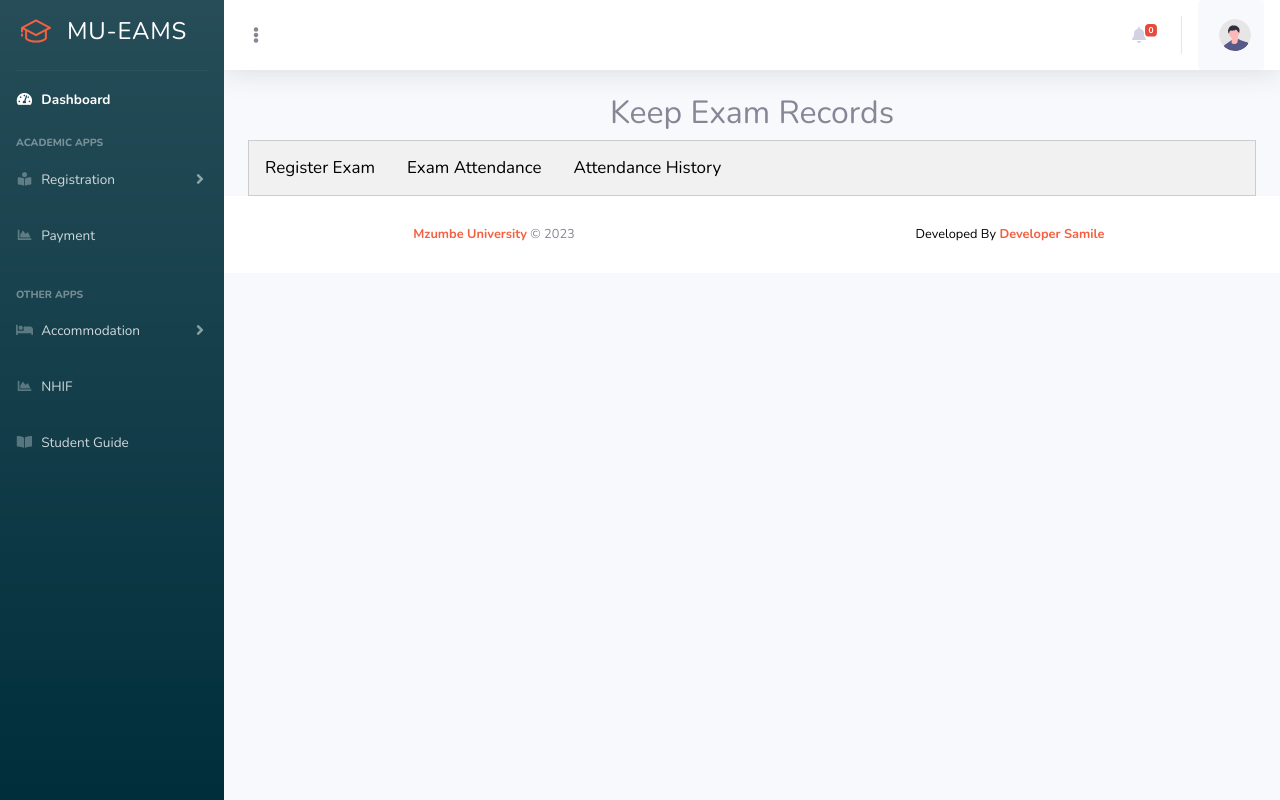
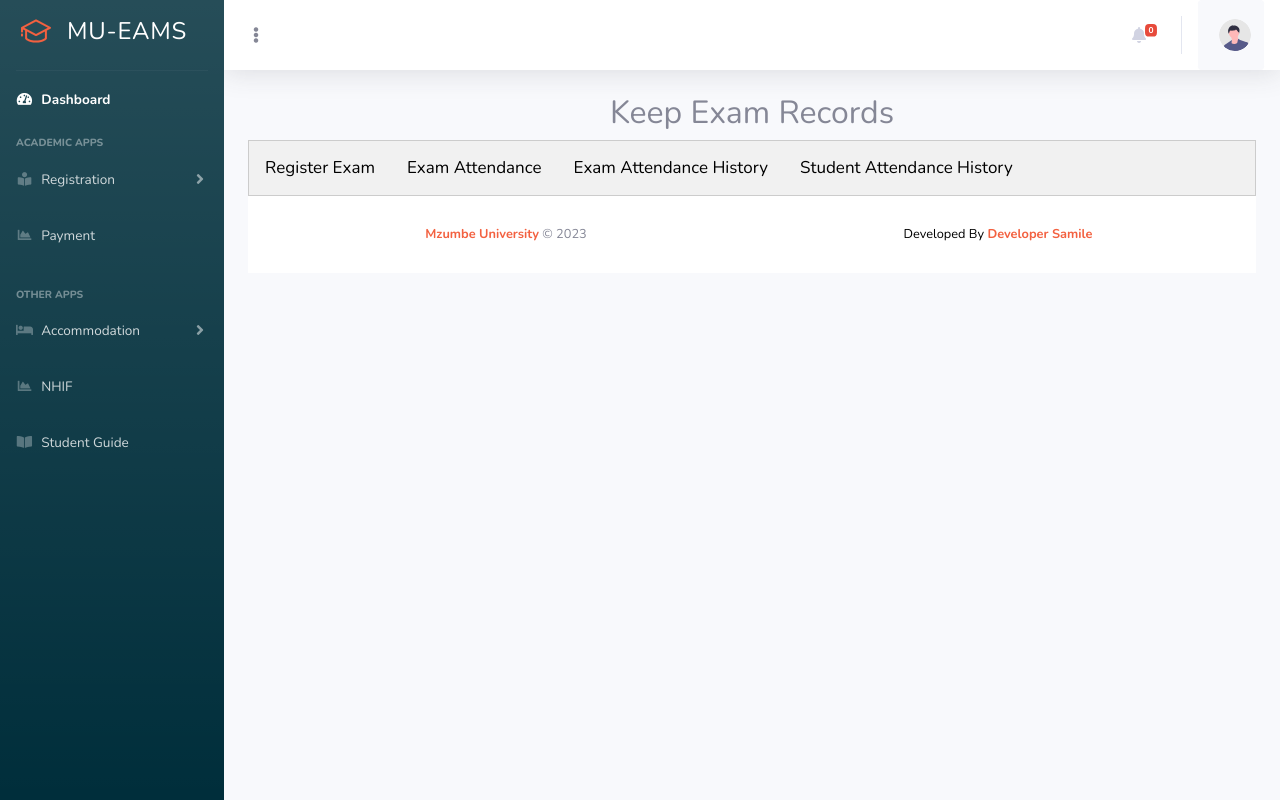
Before and after one commit to yohana-samile/mu-eams, a Django app: page /eams/exam_attendance in a window 1280 px wide. Run offline with Django 4.2, Linux system fonts and the light colour scheme; data that the repository does not hold is empty; some libraries are stand-ins or nearby versions.

Commit message:
small changes on exam attndac

```diff
--- a/eams/models.py
+++ b/eams/models.py
@@ -223,8 +223,8 @@ class Exam_attendace(models.Model):
 class Final_exam_attendence_record(models.Model):
     exam_attendace = models.ForeignKey(Exam_attendace, on_delete=models.CASCADE)
     booklet_number = models.CharField(max_length=100, null=True)
-    signin_flag = models.BinaryField()
-    signout_flag = models.BinaryField(null=True)
+    signin_flag = models.BooleanField(default=True)
+    signout_flag = models.BooleanField(default=True, null=True)
     biometric_data = models.ForeignKey(Biometric_data, on_delete=models.CASCADE)
     class Meta:
         db_table = "final_exam_attendence_record"
--- a/eams/static/js/eams.js
+++ b/eams/static/js/eams.js
@@ -365,14 +365,14 @@ $(document).ready(function(){
                             '<div class="row">' +
                             '<div class="col-md-4">' +
                             '<label for="signin_flag">Sign In</label>' +
-                            '<input type="checkbox" name="signin_flag" id="signin_flag" required>' +
+                            '<input type="checkbox" name="signin_flag" id="signin_flag" value="on" required>' +
                             '</div>' +
                             '<div class="col-md-4">' +
                             '<label for="signout_flag">Sign Out</label>' +
-                            '<input type="checkbox" name="signout_flag" id="signout_flag">' +
+                            '<input type="checkbox" name="signout_flag" id="signout_flag" value="on">' +
                             '</div>' +
                             '<div class="col-md-4">' +
-                            '<p>Biometric <span  class="text-danger"> False</span></p></label>' +
+                            '<p>Biometric <span class="biometric-status text-danger">False</span></p></label>' +
                             '</div>' +
                             '</div>' +
                             '<div class="form-group">' +
@@ -390,6 +390,7 @@ $(document).ready(function(){
                             '</form>'
                         );
                     }
+                    $('#' + currentFormId + ' #submit_student').prop('disabled', true);
                     $('form').submit(function (e) {
                         e.preventDefault();
                         var currentFormId = $(this).attr('id');
@@ -398,13 +399,34 @@ $(document).ready(function(){
                             type: 'POST',
                             data: $(this).serialize(),
                             success: function (response) {
+                                $('#' + currentFormId + ' #submit_student').prop('disabled', true);
                                 $('#alert-' + currentFormId).html('<p class="alert alert-success">Submitted successfully</p>').show();
                             },
                             error: function (error) {
                                 $('#alert-' + currentFormId).html('<p class="alert alert-danger">error in form submission</p>').show();
                             }
                         });
+
+                        // Additional code to handle signout_flag
+                        $('#' + currentFormId + ' #signout_flag').on('change', function() {
+                            if ($(this).prop('checked')) {
+                                // Disable and check the signin_flag checkbox
+                                $('#' + currentFormId + ' #signin_flag').prop('disabled', true).prop('checked', true);
+                                // Enable the signout_flag checkbox
+                                $('#' + currentFormId + ' #signout_flag').prop('disabled', false);
+                            } else {
+                                // Enable the signin_flag checkbox
+                                $('#' + currentFormId + ' #signin_flag').prop('disabled', false);
+                            }
+                        });
                     });
+                    // Disable and check the signin_flag checkbox
+                    $('#' + currentFormId + ' #signin_flag').prop('disabled', true).prop('checked', true);
+                    // Enable the signout_flag checkbox
+                    $('#' + currentFormId + ' #signout_flag').prop('disabled', false);
+                    // Update the biometric status based on the signout_flag checkbox
+                    var biometricStatus = $('#' + currentFormId + ' #signout_flag').prop('checked') ? 'True' : 'False';
+                    $('#' + currentFormId + ' .biometric-status').text(biometricStatus).removeClass('text-danger').addClass('text-success');
                 },
                 error: function () {
                     $('#alert-' + currentFormId).html('<p class="alert alert-danger">error in ajax</p>').show();
@@ -415,6 +437,45 @@ $(document).ready(function(){
             $('#submit_student').prop('disabled', true).val('');
             $('#search_input').prop('disabled', true).val('');
         }
+    });
+
+    // student_attendance_history
+    $('#get_programme_to_student').change(function (e) {
+        e.preventDefault();
+        var programme_to_student = $(this).val();
+        $.ajax({
+            url: '/eams/exam_attendance',
+            type: 'GET',
+            data: {get_programme_to_student: programme_to_student},
+            success: function (data) {
+                $('#student_history_data').empty();
+                console.log(data);
+                if (data.length > 0) {
+                    for (var i = 0; i < data.length; i++) {
+                        $('#student_history_data').append(
+                            '<tr>' +
+                            '<td>' + data[i].booklet_number + '</td>' +
+                            '<td>' + data[i].signin_flag + '</td>' +
+                            '<td>' + data[i].signout_flag + '</td>' +
+                            '<td>' + data[i].biometric_data + '</td>' +
+                            '<td>' + data[i].exam_attendace + '</td>' +
+                            '</tr>'
+                        );
+                    }
+                }
+                else {
+                    $('#student_history_data').append(
+                        '<tr><td colspan="10">No data available</td></tr>'
+                    );
+                }
+            },
+            error: function () {
+                $('#student_history_data').empty();
+                $('#student_history_data').append(
+                    '<tr><td colspan="10">Error fetching data</td></tr>'
+                );
+            }
+        });
     });
 
     // update_student_who_attend_exam submt
@@ -464,7 +525,6 @@ $(document).ready(function(){
         return false;
     });
 
-
     // update_student_info
     $('#update_student_info').on('submit', function (e) {
         e.preventDefault();
@@ -485,7 +545,7 @@ $(document).ready(function(){
         return false;
     });
 
-        // student_finger_info
+    // student_finger_info
     $('#student_finger_info').on('submit', function (e) {
         e.preventDefault();
         formData = $(this).serialize();
--- a/eams/templates/exam/exam_attendance.html
+++ b/eams/templates/exam/exam_attendance.html
@@ -6,7 +6,8 @@
         <div class="tab">
             <button class="tablinks" onclick="openExam(event, 'register_exam')">Register Exam</button>
             <button class="tablinks" onclick="openExam(event, 'exam_attendance')">Exam Attendance</button>
-            <button class="tablinks" onclick="openExam(event, 'attendance_history')">Attendance History</button>
+            <button class="tablinks" onclick="openExam(event, 'exam_attendance_history')">Exam Attendance History</button>
+            <button class="tablinks" onclick="openExam(event, 'student_attendance_history')">Student Attendance History</button>
         </div>
         <div id="register_exam" class="tabcontent">
             <div id="alert" style="display:none;"></div>
@@ -85,7 +86,7 @@
         </div>
 
         <!-- step3 exam attendance history -->
-        <div id="attendance_history" class="tabcontent">
+        <div id="exam_attendance_history" class="tabcontent">
             <div class="table-responsive">
                 exam attendance history
                 <div id="alert" style="display:none;"></div>
@@ -161,5 +162,44 @@
                 </table>
             </div>
         </div>
+
+        <!-- student who attend exam student_attendance_history -->
+        <div id="student_attendance_history"  class="tabcontent">
+            <form action="" method="GET" id="form_student_attendance_history">
+                {% csrf_token %}
+                <div class="form-group">
+                    <select name="get_programme_to_student" class="form-control" id="get_programme_to_student">
+                        <option selected hidden disabled> Select Prograame</option>
+                        {% for programme_id in programme_ids %}
+                            <option value="{{ programme_id.id }}">{{ programme_id.name }}</option>
+                        {% endfor %}
+                    </select>
+                </div>
+            </form>
+            <div class="table-responsive">
+                student who attend exam attendance history
+                <div id="alert" style="display:none;"></div>
+                <table class="table table-bordered" id="dataTable" width="100%" cellspacing="0">
+                    <tr>
+                        <th>Exam Type</th>
+                        <th>Prograame</th>
+                        <th>Course</th>
+                        <th>Semester</th>
+                        <th>Student</th>
+                    </tr>
+                </thead>
+                <tfoot>
+                    <tr>
+                        <th>Exam Type</th>
+                        <th>Prograame</th>
+                        <th>Course</th>
+                        <th>Semester</th>
+                        <th>Student</th>
+                    </tr>
+                </tfoot>
+                <tbody id="student_history_data">
+                </tbody>
+            </table>
+        </div>
     </div>
 {% include 'layout/footer1.html' %}
--- a/eams/views.py
+++ b/eams/views.py
@@ -14,6 +14,7 @@ from django.utils import timezone
 import random
 from django.db.models import F
 from .utils import get_final_exam_attendence_record_model
+from django.core.serializers import serialize
 
 # Create your views here.
 def index(request):
@@ -489,7 +490,8 @@ def exam_attendance(request):
         elif operation == "submit_student_who_attende_exam":
             reg_number = request.POST.get('reg_number')
             booklet_number = request.POST.get('booklet_number')
-            signin_flag = request.POST.get('signin_flag')
+            signin_flag = request.POST.get('signin_flag') == 'on'
+            signout_flag = request.POST.get('signout_flag') == 'on'
             # biometric_data = request.POST.get('biometric_data')
             biometric_data = 1
 
@@ -508,13 +510,14 @@ def exam_attendance(request):
                     if exam_attend is not None:
                         exam_attend_id_value = exam_attend
                         biometry = fingerprint_match_exists
-                        attendance = get_final_exam_attendence_record_model().objects.create(
-                            booklet_number = booklet_number,
-                            signin_flag=signin_flag.encode(),
-                            biometric_data=biometry,
-                            exam_attendace= exam_attend_id_value,
+                        attendance, created = Final_exam_attendence_record.objects.get_or_create(
+                            booklet_number=booklet_number,
+                            defaults={'signin_flag': signin_flag, 'signout_flag': signout_flag, 'biometric_data': biometry, 'exam_attendace': exam_attend_id_value}
                         )
-                        attendance.save()
+                        if not created:
+                            # If the record already exists, update the signout_flag
+                            attendance.signout_flag = signout_flag
+                            attendance.save()
                         success = {'success': True}
                         return JsonResponse(success, safe=False)
                     else:
@@ -523,6 +526,14 @@ def exam_attendance(request):
                 return JsonResponse({'success': False, 'error_message': 'Fingerprint does not match.'}, safe=False)
         else:
             return JsonResponse({'success': False, 'error_message': 'Form is not valid.'}, safe=False)
+
+    # get student who attend exam
+    elif request.method == "GET" and 'get_programme_to_student' in request.GET:
+        programme_id = request.GET['get_programme_to_student']
+        programme_to_take = Exam_attendace.objects.filter(programme_id=programme_id).first()
+        student_historys = list(Final_exam_attendence_record.objects.order_by('-id').filter(exam_attendace=programme_to_take.id))
+        serialized_data = serialize('json', student_historys)
+        return JsonResponse(serialized_data, safe=False)
 
     # else:
     form = Exam_attendace_form()
```
Also changed, not shown: eams/migrations/0023_alter_final_exam_attendence_record_signin_flag_and_more.py (added), eams/migrations/0024_alter_final_exam_attendence_record_signin_flag.py (added).
